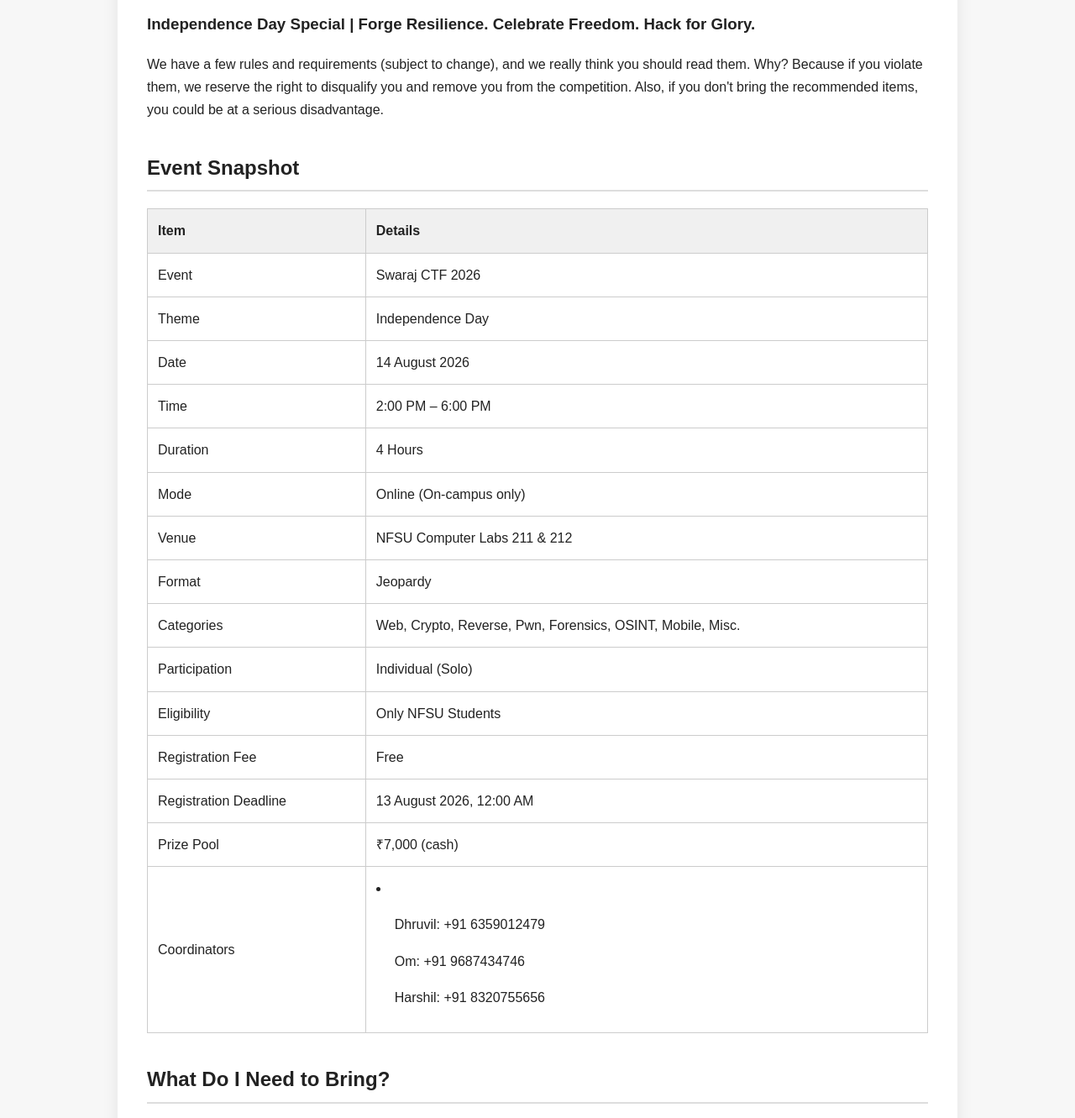
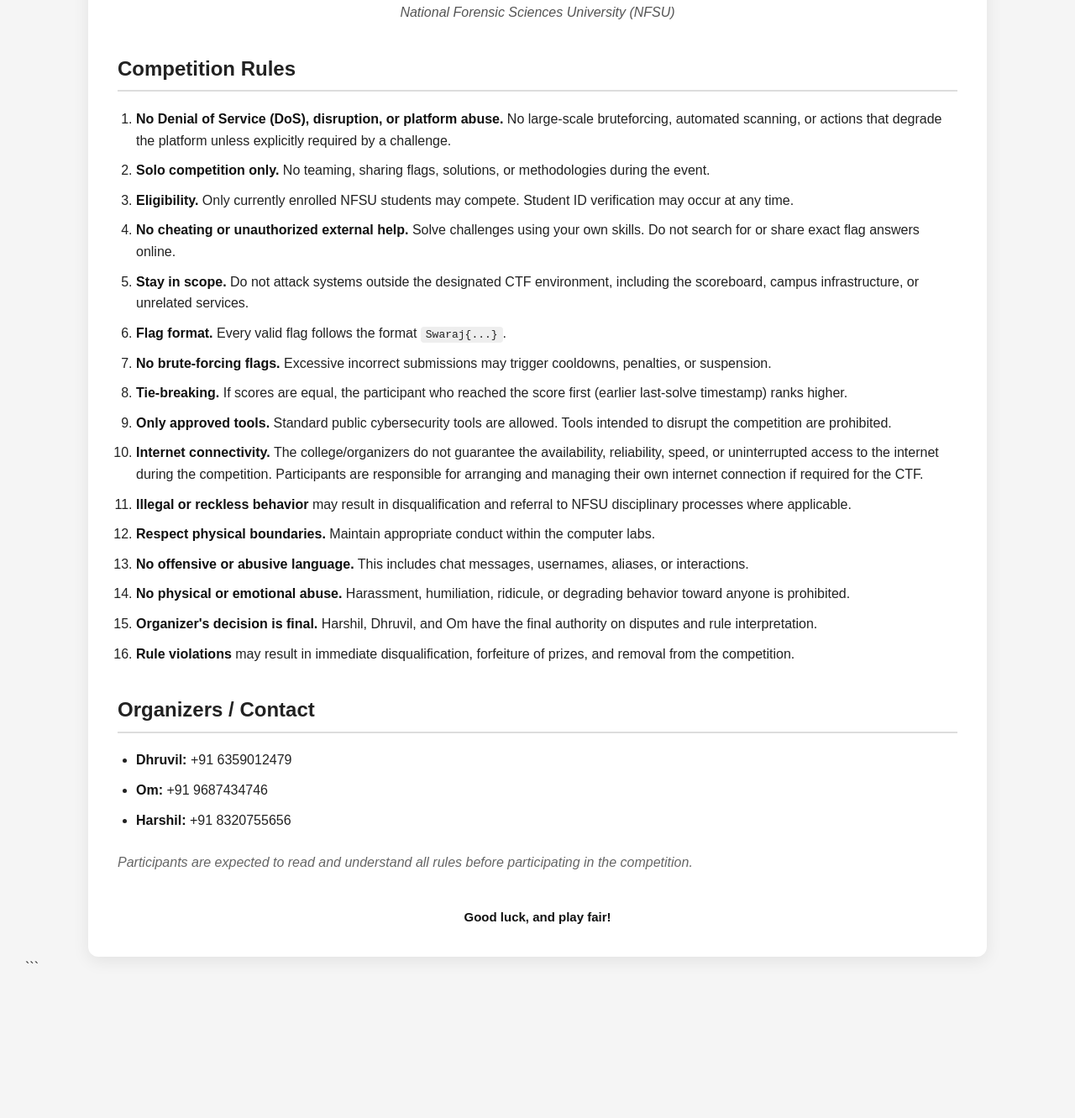
Before and after one commit to iamctfplayer2026/rulebook, a plain HTML site: page index.html in a window 1280 px wide. Shown: the part 177-1508 px from the top of the page at 84% size. After the commit the page ends 1371 px from the top, so only its background shows below. Drawn offline with Linux system fonts and the light colour scheme.

Commit message:
Update index.html

````diff
--- a/index.html
+++ b/index.html
@@ -1,21 +1,24 @@
+```html
 <!DOCTYPE html>
 <html lang="en">
 <head>
     <meta charset="UTF-8">
     <meta name="viewport" content="width=device-width, initial-scale=1.0">
-    <title>Swaraj CTF 2026 — Rules</title>
+    <title>CTF Rules & Guidelines</title>
+
     <style>
         body {
-            font-family: Arial, Helvetica, sans-serif;
-            line-height: 1.7;
-            max-width: 1000px;
-            margin: 40px auto;
-            padding: 20px;
+            margin: 0;
+            padding: 30px;
+            background: #f5f5f5;
+            font-family: Arial, sans-serif;
             color: #222;
-            background: #f7f7f7;
+            line-height: 1.6;
         }
 
         .container {
+            max-width: 1000px;
+            margin: auto;
             background: #fff;
             padding: 35px;
             border-radius: 12px;
@@ -88,124 +91,134 @@
         }
     </style>
 </head>
+
 <body>
 
 <div class="container">
 
-<h1>Swaraj CTF 2026 — Rules</h1>
+    <h1>CTF Rules & Guidelines</h1>
 
-<h3>Independence Day Special | Forge Resilience. Celebrate Freedom. Hack for Glory.</h3>
-
-<p>
-We have a few rules and requirements (subject to change), and we really think you should read them.
-Why? Because if you violate them, we reserve the right to disqualify you and remove you from the competition.
-Also, if you don't bring the recommended items, you could be at a serious disadvantage.
+    <p class="subtitle">
+        National Forensic Sciences University (NFSU)
     </p>
-
-<h2>Event Snapshot</h2>
-
-<table>
-<tr><th>Item</th><th>Details</th></tr>
-<tr><td>Event</td><td>Swaraj CTF 2026</td></tr>
-<tr><td>Theme</td><td>Independence Day</td></tr>
-<tr><td>Date</td><td>14 August 2026</td></tr>
-<tr><td>Time</td><td>2:00 PM – 6:00 PM</td></tr>
-<tr><td>Duration</td><td>4 Hours</td></tr>
-<tr><td>Mode</td><td>Online (On-campus only)</td></tr>
-<tr><td>Venue</td><td>NFSU Computer Labs 211 &amp; 212</td></tr>
-<tr><td>Format</td><td>Jeopardy</td></tr>
-<tr><td>Categories</td><td>Web, Crypto, Reverse, Pwn, Forensics, OSINT, Mobile, Misc.</td></tr>
-<tr><td>Participation</td><td>Individual (Solo)</td></tr>
-<tr><td>Eligibility</td><td>Only NFSU Students</td></tr>
-<tr><td>Registration Fee</td><td>Free</td></tr>
-<tr><td>Registration Deadline</td><td>13 August 2026, 12:00 AM</td></tr>
-<tr><td>Prize Pool</td><td>₹7,000 (cash)</td></tr>
-<tr><td>Coordinators</td><td>
-
-    <li>
-        <ul>Dhruvil: +91 6359012479</ul>
-        <ul>Om: +91 9687434746</ul>
-        <ul>Harshil: +91 8320755656</ul>
-    </li>
-
-</td></tr>
-</table>
-
-<h2>What Do I Need to Bring?</h2>
-
-<ul>
-    <li>Your <strong>NFSU Student ID</strong> (mandatory for entry and eligibility verification).</li>
-    <li>A laptop capable of connecting to the lab network (wired or wireless). Lab systems will also be available.</li>
-    <li>Your <strong>registration confirmation</strong> (emailed after you register). If you didn't receive one, contact a coordinator immediately.</li>
-    <li>Your thinking cap and your sense of humor. This is a celebration of Independence Day as much as it is a competition.</li>
-</ul>
 
     <h2>Competition Rules</h2>
 
     <ol>
-    <li><strong>Don't be a jerk.</strong> Attacking fellow participants, organizers, or competition infrastructure outside the defined challenge scope will result in immediate disqualification. Only interact with listed challenge targets.</li>
+        <li>
+            <strong>No Denial of Service (DoS), disruption, or platform abuse.</strong>
+            No large-scale bruteforcing, automated scanning, or actions that degrade
+            the platform unless explicitly required by a challenge.
+        </li>
 
-    <li><strong>No Denial of Service (DoS), disruption, or platform abuse.</strong> No large-scale bruteforcing, automated scanning, or actions that degrade the platform unless explicitly required by a challenge.</li>
+        <li>
+            <strong>Solo competition only.</strong>
+            No teaming, sharing flags, solutions, or methodologies during the event.
+        </li>
 
-    <li><strong>Solo competition only.</strong> No teaming, sharing flags, solutions, or methodologies during the event.</li>
+        <li>
+            <strong>Eligibility.</strong>
+            Only currently enrolled NFSU students may compete.
+            Student ID verification may occur at any time.
+        </li>
 
-    <li><strong>Eligibility.</strong> Only currently enrolled NFSU students may compete. Student ID verification may occur at any time.</li>
+        <li>
+            <strong>No cheating or unauthorized external help.</strong>
+            Solve challenges using your own skills. Do not search for or share
+            exact flag answers online.
+        </li>
 
-    <li><strong>No cheating or unauthorized external help.</strong> Solve challenges using your own skills. Do not search for or share exact flag answers online.</li>
+        <li>
+            <strong>Stay in scope.</strong>
+            Do not attack systems outside the designated CTF environment,
+            including the scoreboard, campus infrastructure, or unrelated services.
+        </li>
 
-    <li><strong>Stay in scope.</strong> Do not attack systems outside the designated CTF environment, including the scoreboard, campus infrastructure, or unrelated services.</li>
+        <li>
+            <strong>Flag format.</strong>
+            Every valid flag follows the format <code>Swaraj{...}</code>.
+        </li>
 
-    <li><strong>Flag format.</strong> Every valid flag follows the format <code>Swaraj{...}</code>.</li>
+        <li>
+            <strong>No brute-forcing flags.</strong>
+            Excessive incorrect submissions may trigger cooldowns, penalties,
+            or suspension.
+        </li>
 
-    <li><strong>No brute-forcing flags.</strong> Excessive incorrect submissions may trigger cooldowns, penalties, or suspension.</li>
+        <li>
+            <strong>Tie-breaking.</strong>
+            If scores are equal, the participant who reached the score first
+            (earlier last-solve timestamp) ranks higher.
+        </li>
 
-    <li><strong>Tie-breaking.</strong> If scores are equal, the participant who reached the score first (earlier last-solve timestamp) ranks higher. <em>(Confirm with your scoring platform before publishing.)</em></li>
+        <li>
+            <strong>Only approved tools.</strong>
+            Standard public cybersecurity tools are allowed.
+            Tools intended to disrupt the competition are prohibited.
+        </li>
 
-    <li><strong>Only approved tools.</strong> Standard public cybersecurity tools are allowed. Tools intended to disrupt the competition are prohibited.</li>
+        <li>
+            <strong>Internet connectivity.</strong>
+            The college/organizers do not guarantee the availability,
+            reliability, speed, or uninterrupted access to the internet during
+            the competition. Participants are responsible for arranging and
+            managing their own internet connection if required for the CTF.
+        </li>
 
-    <li><strong>Illegal or reckless behavior</strong> may result in disqualification and referral to NFSU disciplinary processes where applicable.</li>
+        <li>
+            <strong>Illegal or reckless behavior</strong>
+            may result in disqualification and referral to NFSU disciplinary
+            processes where applicable.
+        </li>
 
-    <li><strong>Respect physical boundaries.</strong> Maintain appropriate conduct within the computer labs.</li>
+        <li>
+            <strong>Respect physical boundaries.</strong>
+            Maintain appropriate conduct within the computer labs.
+        </li>
 
-    <li><strong>No offensive or abusive language.</strong> This includes chat messages, usernames, aliases, or interactions.</li>
+        <li>
+            <strong>No offensive or abusive language.</strong>
+            This includes chat messages, usernames, aliases, or interactions.
+        </li>
 
-    <li><strong>No physical or emotional abuse.</strong> Harassment, humiliation, ridicule, or degrading behavior toward anyone is prohibited.</li>
+        <li>
+            <strong>No physical or emotional abuse.</strong>
+            Harassment, humiliation, ridicule, or degrading behavior toward
+            anyone is prohibited.
+        </li>
 
-    <li><strong>Organizer's decision is final.</strong> Harshil, Dhruvil, and Om have the final authority on disputes and rule interpretation.</li>
+        <li>
+            <strong>Organizer's decision is final.</strong>
+            Harshil, Dhruvil, and Om have the final authority on disputes
+            and rule interpretation.
+        </li>
 
-    <li><strong>Rule violations</strong> may result in immediate disqualification, forfeiture of prizes, and removal from the competition.</li>
+        <li>
+            <strong>Rule violations</strong>
+            may result in immediate disqualification, forfeiture of prizes,
+            and removal from the competition.
+        </li>
     </ol>
 
-<h2>Prizes</h2>
+    <h2>Organizers / Contact</h2>
 
     <ul>
-    <li>🏆 <strong>Total Prize Pool:</strong> ₹7,000</li>
-    <li>Certificates of participation for all registered competitors who solve at least one challenge.</li>
-    <li>Top scorers will be announced on the live scoreboard and recognized during the closing ceremony.</li>
+        <li><strong>Dhruvil:</strong> +91 6359012479</li>
+        <li><strong>Om:</strong> +91 9687434746</li>
+        <li><strong>Harshil:</strong> +91 8320755656</li>
     </ul>
 
-<h2>Questions?</h2>
-
-<p>
-Reach out to any student coordinator
-<strong> <li>
-        <ul>Dhruvil: +91 6359012479</ul>
-        <ul>Om: +91 9687434746</ul>
-        <ul>Harshil: +91 8320755656</ul>
-    </li></strong> —
-before or during the event.
-</p>
-
     <p class="note">
-Rules are subject to change at organizer discretion. Any updates will be communicated before the registration deadline.
+        Participants are expected to read and understand all rules before
+        participating in the competition.
     </p>
 
     <div class="footer">
-    <strong>Swaraj CTF 2026</strong><br>
-    Forge Resilience. Celebrate Freedom. Hack for Glory.
+        <strong>Good luck, and play fair!</strong>
     </div>
 
 </div>
 
 </body>
 </html>
+```
````
Lines whose indentation alone changed are shown as unchanged.
